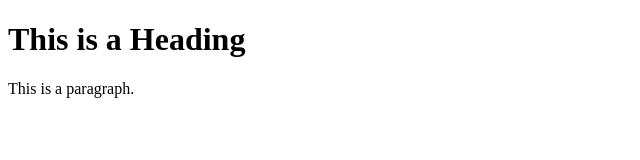
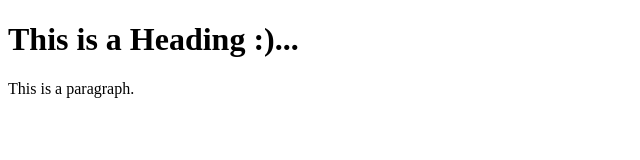
Before and after one commit to galiazoin/test2.12.21, a plain HTML site: page index.html in a window 1280 px wide. Shown: the full height of the page, 0-640 px from the left. Drawn offline with Linux system fonts and the light colour scheme.

Commit message:
initial commit

```diff
--- a/index.html
+++ b/index.html
@@ -5,7 +5,7 @@
 </head>
 <body>
 
-<h1>This is a Heading</h1>
+<h1>This is a Heading :)...</h1>
 <p>This is a paragraph.</p>
 
 </body>
```
